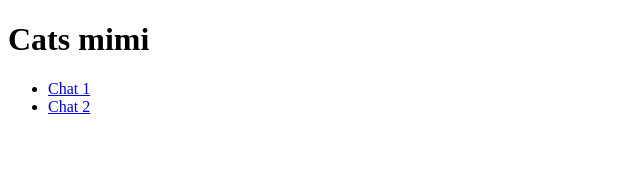
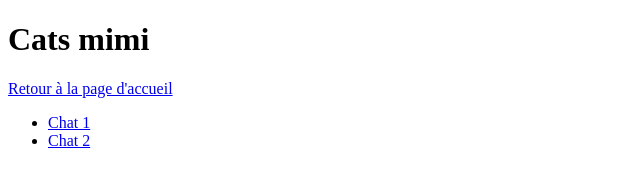
Before and after one commit to MMI-SAE-105/2023-r113-tp2-menu-alpinejs-tasnimkbl, a plain HTML site: page cats/index.html in a window 1280 px wide. Shown: the whole page, without its empty margins (0-640 px from the left). Drawn offline with Linux system fonts and the light colour scheme.

Commit message:
ajout bouton retour

```diff
--- a/cats/index.html
+++ b/cats/index.html
@@ -8,6 +8,7 @@
 <body>
     <header>
         <h1>Cats mimi</h1>
+        <a href="../index.html">Retour à la page d'accueil</a>
     </header>
     <nav>
         <ul>
```
Also changed, not shown: dogs/index.html (+1 -0 lines).
